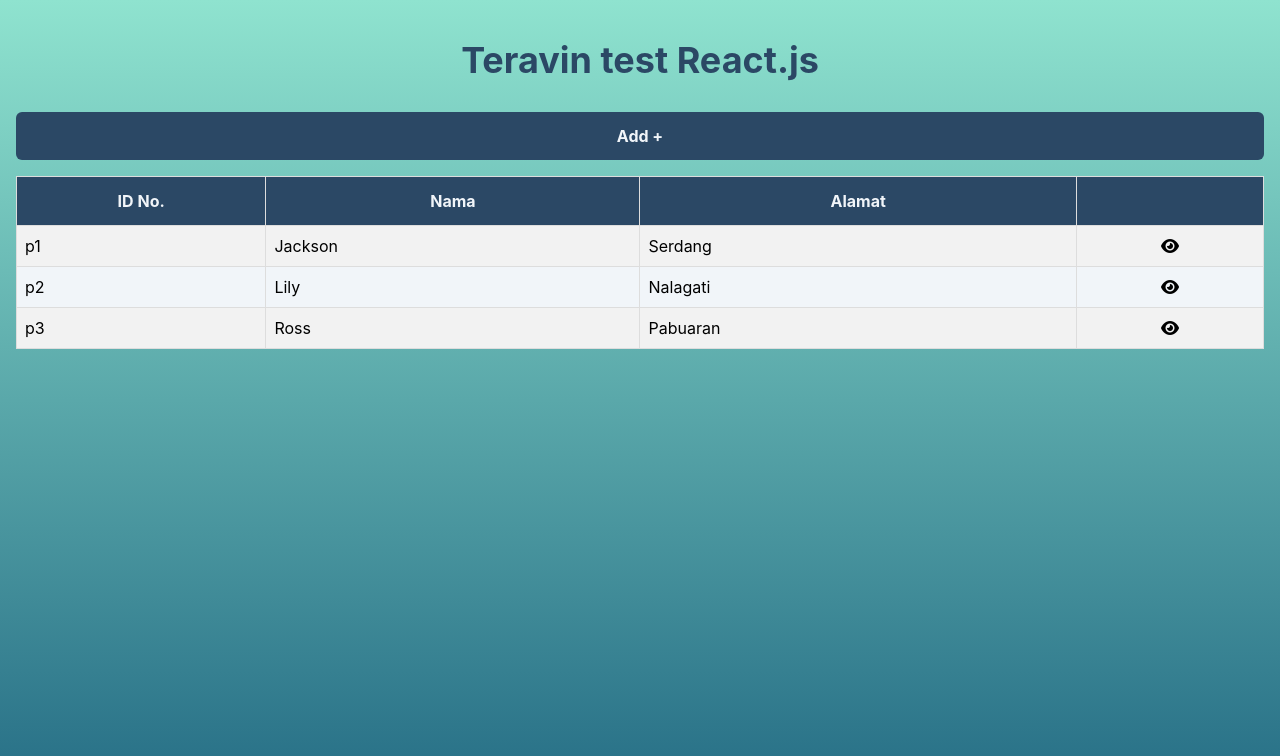
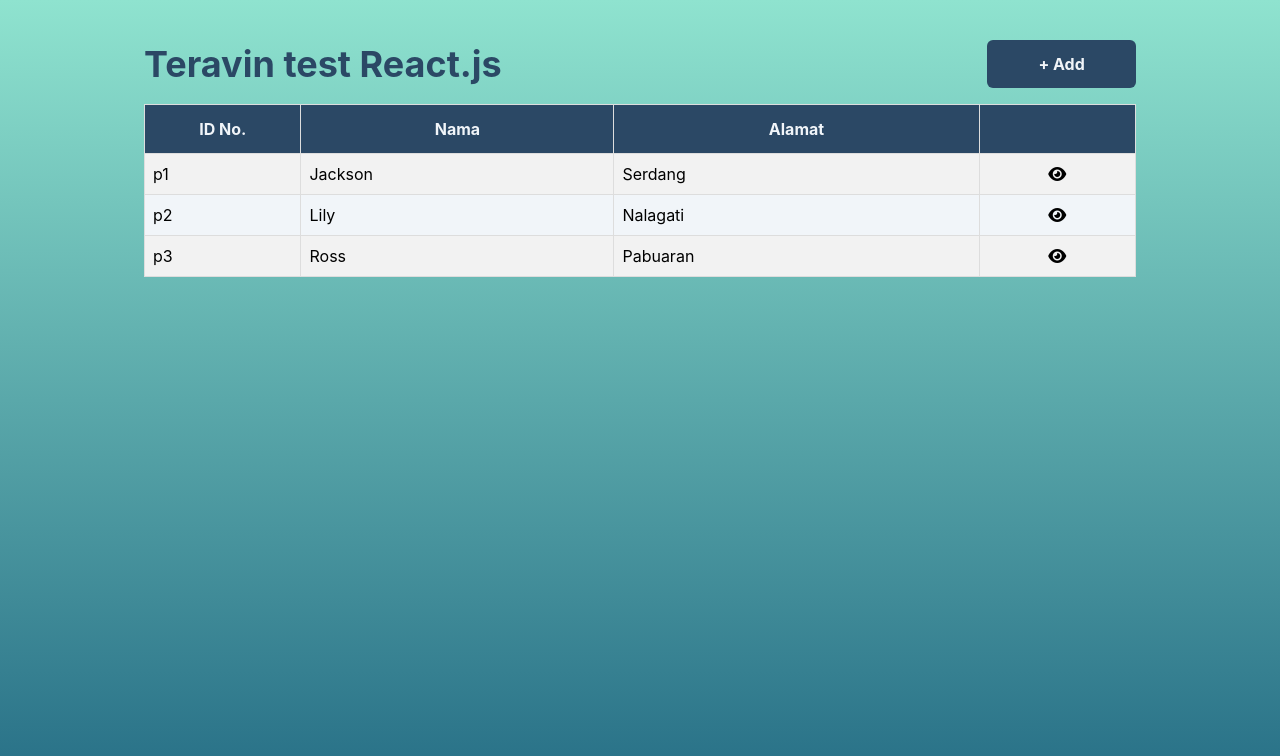
Before and after one commit to Dedenno17/react-test, a React (Create React App) app: page / in a window 1280 px wide. Shown: the top 756 px of the page. Built offline with nearby package versions, Linux system fonts and the light colour scheme.

Commit message:
membuat style responsive untuk Home page

```diff
--- a/src/components/Form/Forms.jsx
+++ b/src/components/Form/Forms.jsx
@@ -6,10 +6,10 @@
 const Forms = () => {
   return (
     <div className="w-full mt-14">
-      {/* <PersonalData /> */}
+      <PersonalData />
       {/* <RiwayatPendidikan /> */}
       {/* <PengalamanKerja /> */}
-      <Keahlian />
+      {/* <Keahlian /> */}
     </div>
   );
 };
--- a/src/components/TableData/TableData.jsx
+++ b/src/components/TableData/TableData.jsx
@@ -10,7 +10,7 @@
       <table className="border-collapse w-full">
         <thead>
           <tr>
-            <th className="border-[1px] border-[#ddd] py-3 px-2 text-center bg-grey text-slate-100 w-[20%]">
+            <th className="border-[1px] border-[#ddd] py-3 px-2 text-center bg-grey text-slate-100 w-[20%] md:w-[15%]">
               ID No.
             </th>
             <th className="border-[1px] border-[#ddd] py-3 px-2 text-center bg-grey text-slate-100 w-[30%]">
--- a/src/pages/Home.js
+++ b/src/pages/Home.js
@@ -1,18 +1,19 @@
 import TableData from "../components/TableData/TableData";
+import Button from "../components/UI/Button";
 
 const Home = () => {
   return (
-    <div className="w-full h-[100vh] flex flex-col items-center px-4">
-      <div className="flex flex-col justify-between items-center py-4 w-full mt-6">
-        <h1 className="text-4xl font-bold text-grey mb-8">
+    <div className="w-full h-[100vh] flex flex-col items-center px-4 lg:w-[1024px] lg:m-auto">
+      <div className="flex flex-col justify-between items-center py-4 w-full mt-6 md:flex-row">
+        <h1 className="text-4xl font-bold text-grey mb-8 md:w-[70%] md:mb-0">
           Teravin test React.js
         </h1>
-        <button
+        <Button
+          className="bg-grey text-slate-100 w-full md:w-[20%] lg:w-[15%]"
           type="button"
-          className="bg-grey text-slate-100 px-5 py-3 rounded-md cursor-pointer font-bold w-full"
         >
-          Add +
-        </button>
+          + Add
+        </Button>
       </div>
       <TableData />
     </div>
```
